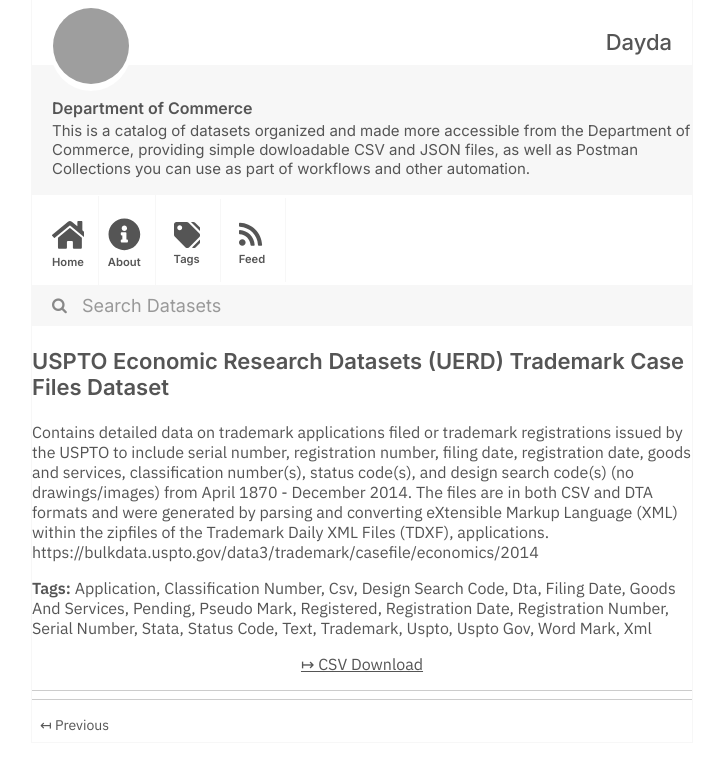
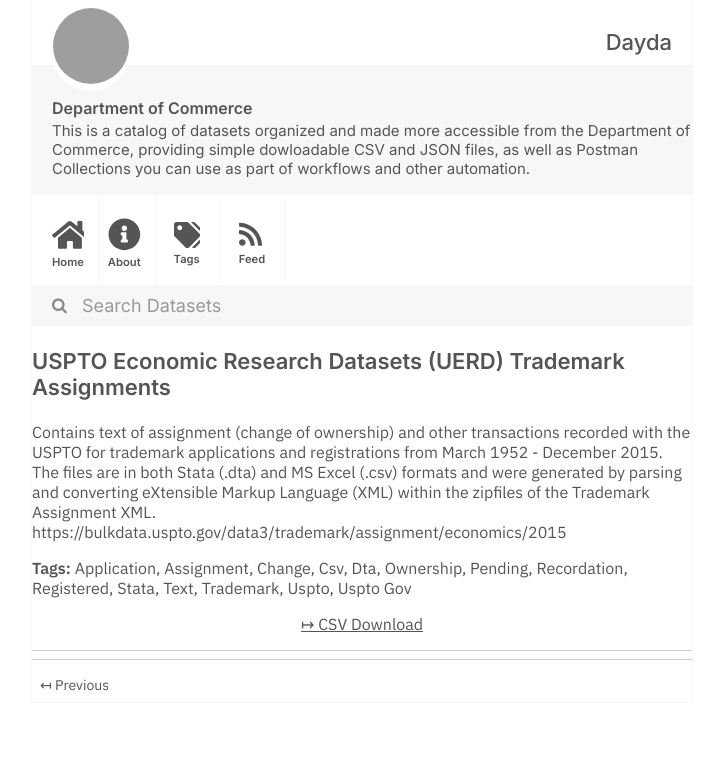
Before and after one commit to dayda-entities/department-of-commerce, a Jekyll site: the page built from _posts/2021-03-11-uspto-economic-research-datase.md, in a window 1280 px wide, cut to the strip 0-770 px from the top of the page. Shown: the whole strip, without its empty margins (278-1001 px from the left). Built offline with Jekyll 4.4.1, drawn with Linux system fonts in a browser that asks for light colours; grey boxes are pictures that could not be loaded.

Commit message:
Publish Data

```diff
--- a/_posts/2021-03-11-uspto-economic-research-datase.md
+++ b/_posts/2021-03-11-uspto-economic-research-datase.md
@@ -1,35 +1,28 @@
 ---
-title: USPTO Economic Research Datasets (UERD) Trademark Case Files Dataset
-created: '2021-03-11T05:48:39.542237'
-modified: '2021-03-11T05:48:39.542244'
+title: USPTO Economic Research Datasets (UERD) Trademark Assignments
+created: '2021-03-11T00:46:52.687773'
+modified: '2021-03-11T00:46:52.687780'
 state: active
 type: dataset
 tags:
   - Application
-  - Classification Number
+  - Assignment
+  - Change
   - Csv
-  - Design Search Code
   - Dta
-  - Filing Date
-  - Goods And Services
+  - Ownership
   - Pending
-  - Pseudo Mark
+  - Recordation
   - Registered
-  - Registration Date
-  - Registration Number
-  - Serial Number
   - Stata
-  - Status Code
   - Text
   - Trademark
   - Uspto
   - Uspto Gov
-  - Word Mark
-  - Xml
 groups: []
-csv_url: 'https://bulkdata.uspto.gov/data3/trademark/casefile/economics/2014'
+csv_url: 'https://bulkdata.uspto.gov/data3/trademark/assignment/economics/2015'
 json_url: ''
 layout: post
 
 ---
-Contains detailed data on trademark applications filed or trademark registrations issued by the USPTO to include serial number, registration number, filing date, registration date, goods and services, classification number(s), status code(s), and design search code(s) (no drawings/images) from April 1870 - December 2014. The files are in both CSV and DTA formats and were generated by parsing and converting eXtensible Markup Language (XML) within the zipfiles of the Trademark Daily XML Files (TDXF), applications. https://bulkdata.uspto.gov/data3/trademark/casefile/economics/2014
+Contains text of assignment (change of ownership) and other transactions recorded with the USPTO for trademark applications and registrations from March 1952 - December 2015. The files are in both Stata (.dta) and MS Excel (.csv) formats and were generated by parsing and converting eXtensible Markup Language (XML) within the zipfiles of the Trademark Assignment XML. https://bulkdata.uspto.gov/data3/trademark/assignment/economics/2015
```
